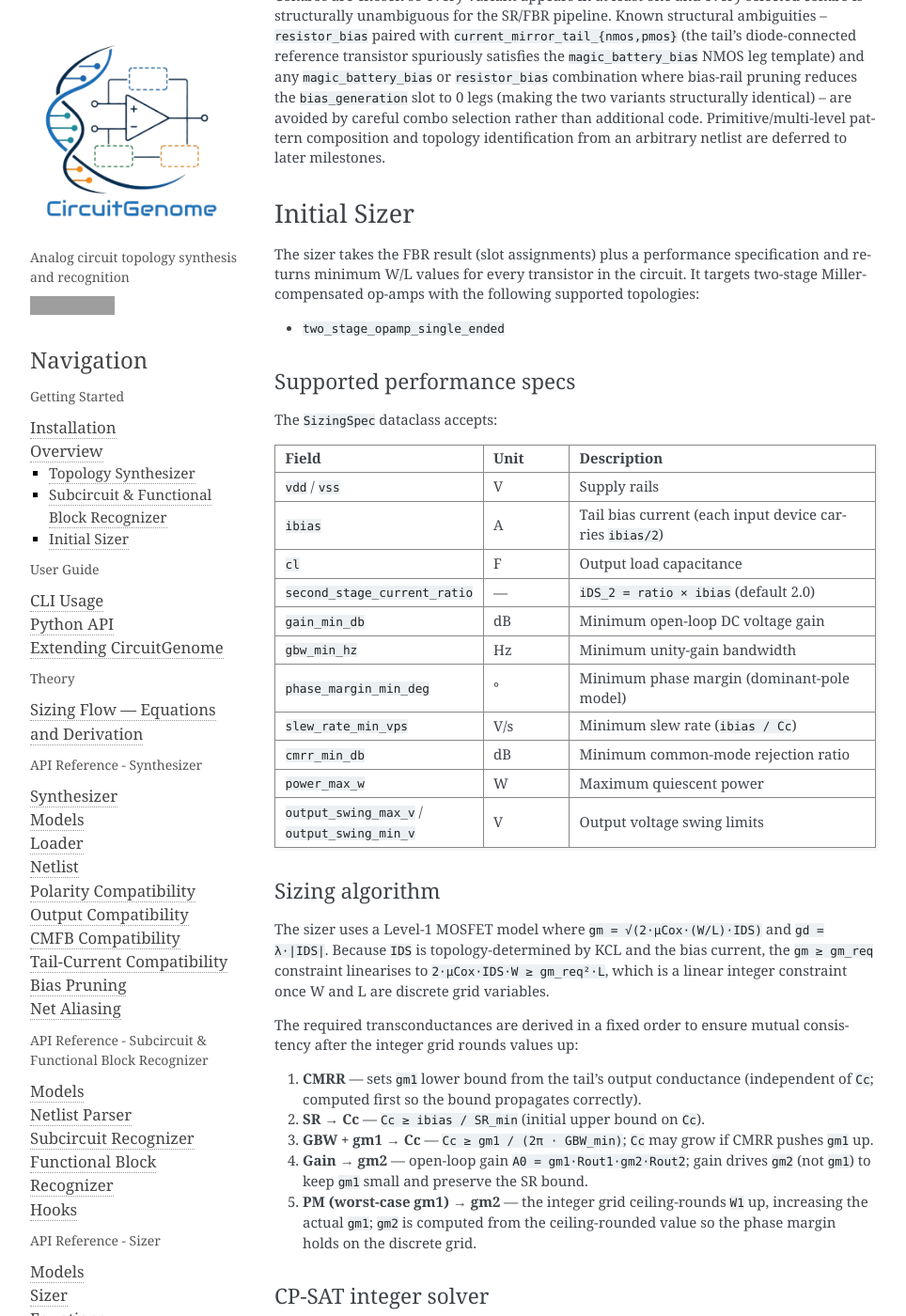
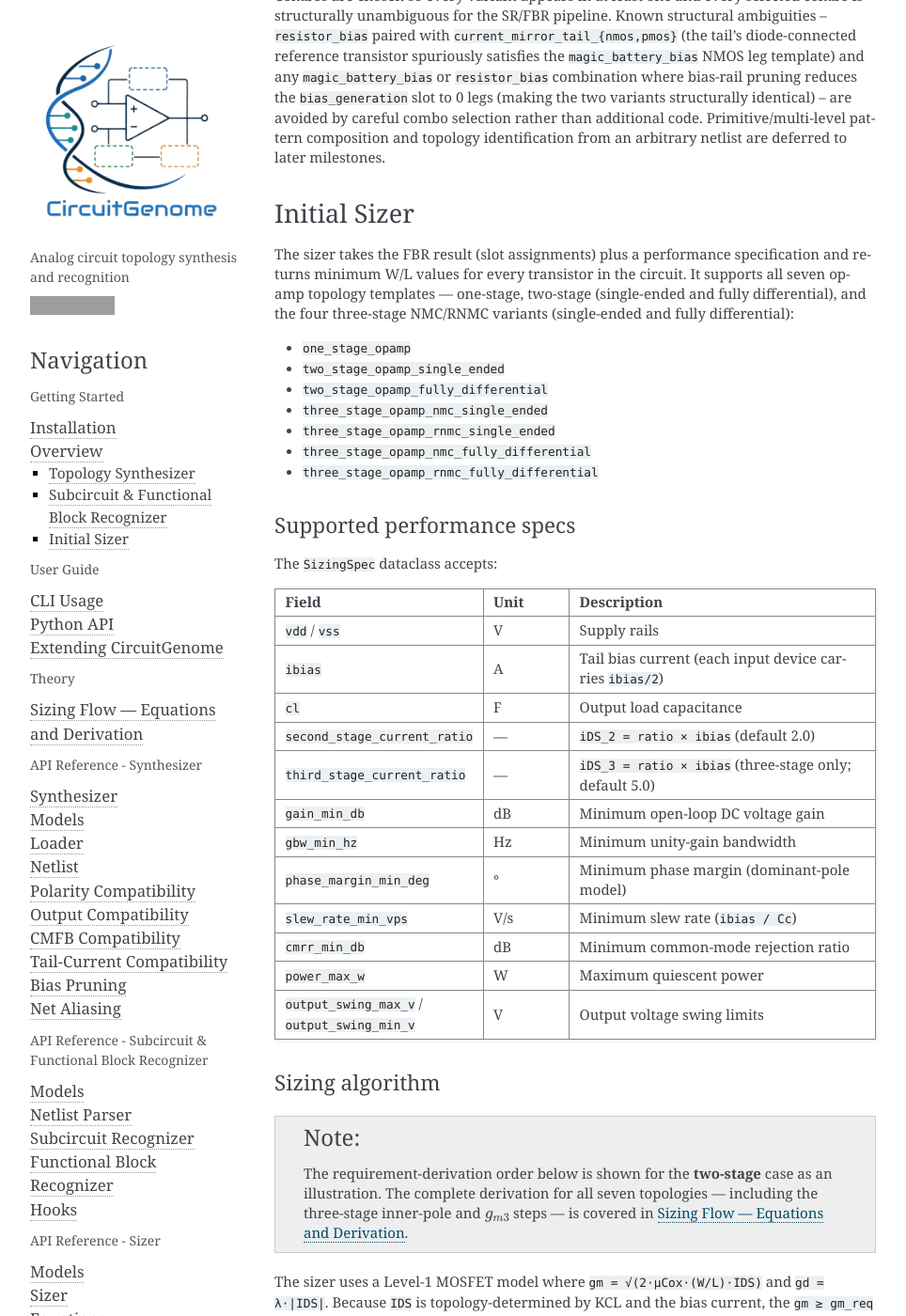
Before and after one commit to analog-ml/CircuitGenome, a Sphinx documentation site: the page built from docs/overview.rst, in a window 1280 px wide and 1400 px high, scrolled down 14832 px. Shown: the whole window at 94% size, without its empty margins (148-1112 px from the left). Built offline with Sphinx 7.4.7, drawn with Linux system fonts in a browser that asks for light colours; grey boxes are pictures that could not be loaded.

Commit message:
docs: correct Initial Sizer scope in overview (all seven topologies)
- overview.rst: the sizer no longer "targets two-stage Miller-compensated
  op-amps"; it supports all seven topology templates — replace the single-entry
  list with all seven topology names.
- Add the missing third_stage_current_ratio row to the SizingSpec field table.
- Scope the Sizing-algorithm walkthrough as a two-stage illustration and point
  readers to docs/theory/sizing_flow.rst for the complete all-topologies
  derivation.

Co-Authored-By: Claude Opus 4.8 <noreply@anthropic.com>

```diff
--- a/docs/overview.rst
+++ b/docs/overview.rst
@@ -771,10 +771,17 @@ Initial Sizer
 
 The sizer takes the FBR result (slot assignments) plus a performance
 specification and returns minimum W/L values for every transistor in the
-circuit.  It targets two-stage Miller-compensated op-amps with the following
-supported topologies:
+circuit.  It supports all seven op-amp topology templates — one-stage,
+two-stage (single-ended and fully differential), and the four three-stage
+NMC/RNMC variants (single-ended and fully differential):
 
+- ``one_stage_opamp``
 - ``two_stage_opamp_single_ended``
+- ``two_stage_opamp_fully_differential``
+- ``three_stage_opamp_nmc_single_ended``
+- ``three_stage_opamp_rnmc_single_ended``
+- ``three_stage_opamp_nmc_fully_differential``
+- ``three_stage_opamp_rnmc_fully_differential``
 
 Supported performance specs
 ~~~~~~~~~~~~~~~~~~~~~~~~~~~
@@ -800,6 +807,9 @@ The ``SizingSpec`` dataclass accepts:
    * - ``second_stage_current_ratio``
      - —
      - ``iDS_2 = ratio × ibias`` (default 2.0)
+   * - ``third_stage_current_ratio``
+     - —
+     - ``iDS_3 = ratio × ibias`` (three-stage only; default 5.0)
    * - ``gain_min_db``
      - dB
      - Minimum open-loop DC voltage gain
@@ -824,6 +834,13 @@ The ``SizingSpec`` dataclass accepts:
 
 Sizing algorithm
 ~~~~~~~~~~~~~~~~
+
+.. note::
+
+   The requirement-derivation order below is shown for the **two-stage** case
+   as an illustration. The complete derivation for all seven topologies —
+   including the three-stage inner-pole and :math:`g_{m3}` steps — is covered
+   in :doc:`theory/sizing_flow`.
 
 The sizer uses a Level-1 MOSFET model where ``gm = √(2·µCox·(W/L)·IDS)``
 and ``gd = λ·|IDS|``.  Because ``IDS`` is topology-determined by KCL and the
```
Also changed, not shown: CHANGELOG.md (+20 -0 lines).
